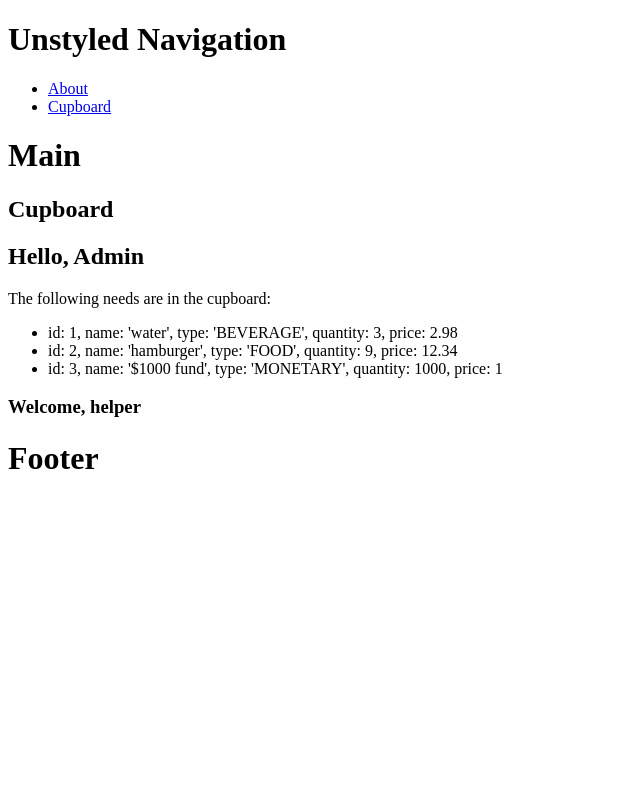
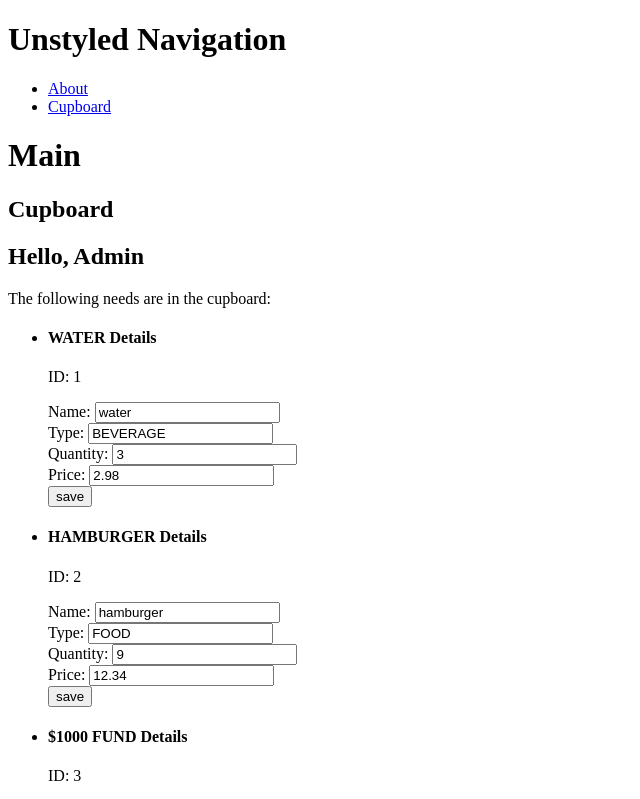
Before and after one commit to IsaacIngram/rit-swen261-u-fund-project, an Angular app in the folder ufund-ui/: page /cupboard in a window 1280 px wide. Shown: the top 799 px of the page, without its empty margins (0-640 px from the left). Built offline with nearby package versions, Linux system fonts and the light colour scheme.

Commit message:
feat: add fields for editing and save button
Add input fields for each editable value of a need (everything but the
ID) so that the admin can edit them. Also add a "save" button for each
need

```diff
--- a/ufund-ui/src/app/app.module.ts
+++ b/ufund-ui/src/app/app.module.ts
@@ -4,6 +4,7 @@ import { BrowserModule } from '@angular/platform-browser';
 import { AppRoutingModule } from './app-routing.module';
 import { AppComponent } from './app.component';
 import { CupboardComponent } from './cupboard/cupboard.component';
+import {FormsModule} from "@angular/forms";
 
 @NgModule({
   declarations: [
@@ -12,7 +13,8 @@ import { CupboardComponent } from './cupboard/cupboard.component';
   ],
   imports: [
     BrowserModule,
-    AppRoutingModule
+    AppRoutingModule,
+    FormsModule
   ],
   providers: [],
   bootstrap: [AppComponent]
--- a/ufund-ui/src/app/cupboard/cupboard.component.html
+++ b/ufund-ui/src/app/cupboard/cupboard.component.html
@@ -7,7 +7,25 @@
 
   <ul class="needs">
     <li *ngFor="let need of needs">
-      <span>id: {{need.id}}, name: '{{need.name}}', type: '{{need.type}}', quantity: {{need.quantity}}, price: {{need.price}}</span>
+      <h4>{{need.name | uppercase}} Details</h4>
+      <p>ID: {{need.id}}</p>
+      <div>
+        <label for="need_name">Name: </label>
+        <input id="need_name" [(ngModel)]="need.name" placeholder="Hero name">
+      </div>
+      <div>
+        <label for="need_type">Type: </label>
+        <input id="need_type" [(ngModel)]="need.type" placeholder="Hero name">
+      </div>
+      <div>
+        <label for="need_quantity">Quantity: </label>
+        <input id="need_quantity" [(ngModel)]="need.quantity" placeholder="Hero name">
+      </div>
+      <div>
+        <label for="need_price">Price: </label>
+        <input id="need_price" [(ngModel)]="need.price" placeholder="Hero name">
+      </div>
+      <button type="button" (click)="save()">save</button>
     </li>
   </ul>
 
--- a/ufund-ui/src/app/cupboard/cupboard.component.ts
+++ b/ufund-ui/src/app/cupboard/cupboard.component.ts
@@ -36,4 +36,8 @@ export class CupboardComponent {
     ]
   }
 
+  save(): void {
+
+  }
+
 }
```
